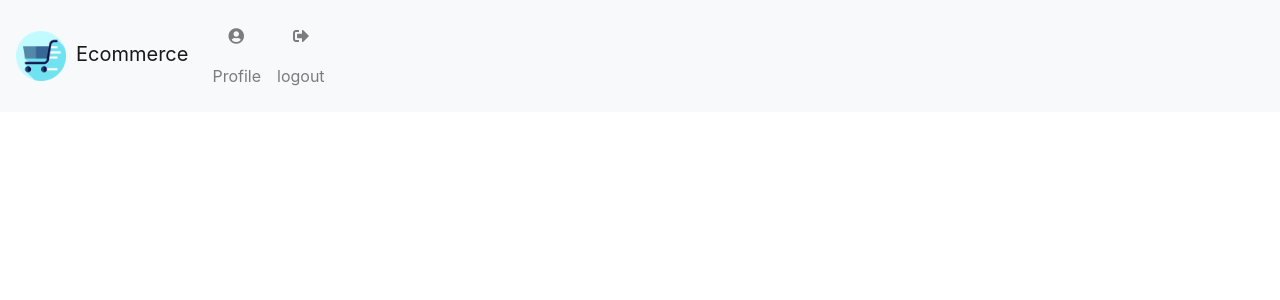
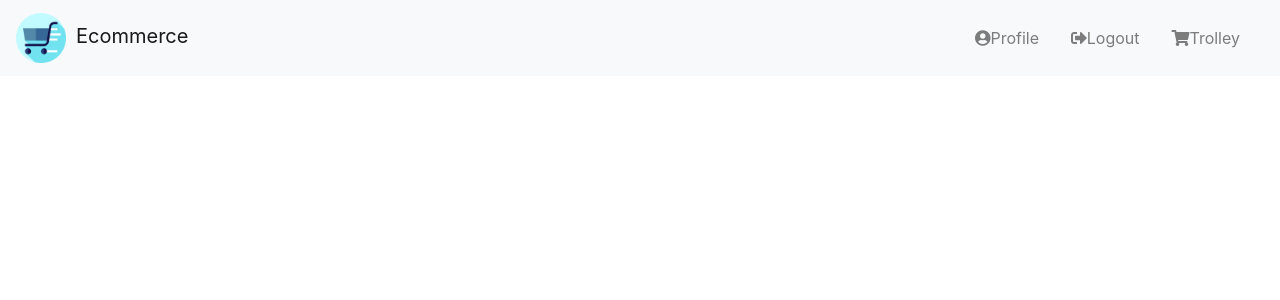
Before and after one commit to Luciano-Lima/ecommerce, a Django app: page / in a window 1280 px wide. Shown: the top 300 px of the page. Run offline with Django 3.2, Linux system fonts and the light colour scheme; the visitor is signed in with stand-in values (Sample User, id 1); some libraries are stand-ins or nearby versions.

Commit message:
Added shopping cart

```diff
--- a/templates/base.html
+++ b/templates/base.html
@@ -20,47 +20,46 @@
             <button class="navbar-toggler" type="button" data-toggle="collapse" data-target="#navbarsExampleDefault" aria-controls="navbarsExampleDefault" aria-expanded="false" aria-label="Toggle navigation">
                 <span class="navbar-toggler-icon"></span>
             </button>
-            <div class="collapse navbar-collapse" id="navbarsExampleDefault">
+            <div class="collapse navbar-collapse justify-content-end" id="navbarsExampleDefault">
                 <ul class="navbar navbar-nav navbar-right">
-                    <li class="nav-item">
-                        {% if user.is_authenticated %}
-                        <span><a class="nav-link" href="{% url 'profile' %}"><i class="fas fa-user-circle"></i></span><span>Profile</span></a>
+                    <li class="nav-item justify-content-center">
+                    {% if user.is_authenticated %}
+                        <a class="nav-link" href="{% url 'profile' %}"><i class="fas fa-user-circle"></i><span class="icon-nav-description">Profile</span></a>
                     </li>
-                    <li class="nav-item">
-                        <span><a class="nav-link" href="{% url 'logout' %}"><i class="fas fa-sign-out-alt"></i></span><span>logout</span></a>
-
+                    <li class="nav-item justify-content-center">
+                        <a class="nav-link" href="{% url 'logout' %}"><i class="fas fa-sign-out-alt"></i><span class="icon-nav-description">Logout</span></a>
                     </li>
+                        {% if number_of_items > 0 %}
+                    <li class="nav-item justify-content-center">
+                        <span class="test"><a class="nav-link" href="{% url 'view_cart' %}"><i class="fas fa-shopping-cart"></i><span class="cart-quantity rounded-circle">{{ number_of_items }}</span><span class="icon-nav-description">Trolley</span></a></span>
                         {% else %}
-                    <li class="nav-item">
-                        <span><a class="nav-link" href="{% url 'login' %}"><i class="fas fa-user-circle"></i></span><span>login</span></a>
-
+                        <a class="nav-link" href="{% url 'view_cart' %}"><i class="fas fa-shopping-cart"></i><span class="icon-nav-description">Trolley</span></a>
                     </li>
-                    <li class="nav-item">
-                        <span><a class="nav-link" href="{% url 'register' %}"><i class="fas fa-user-alt"></i></span><span>Register</span></a>
+                        {% endif %}
+                    {% else %}
+                    <li class="nav-item justify-content-center">
+                        <a class="nav-link" href="{% url 'login' %}"><i class="fas fa-user-circle"></i><span class="icon-nav-description">login</span></a>
                     </li>
-                    <li class="nav-item">
-                        <span><a class="nav-link" href="{% url 'view_cart' %}"><i class="fas fa-shopping-cart"></i></span>Trolley</span></a>
-
+                    <li class="nav-item justify-content-center">
+                        <a class="nav-link" href="{% url 'register' %}"><i class="fas fa-user-alt"></i><span class="icon-nav-description">Register</span></a>
+                    </li>
+                    <li class="nav-item justify-content-center">
+                        <a class="nav-link" href="{% url 'view_cart' %}"><i class="fas fa-shopping-cart"></i><span class="icon-nav-description"></span>Trolley</span></a>
                     </li>
                     {% endif %}
                 </ul>
             </div>
         </nav>
-        <hr>
-        <hr>
-        <hr>
-        <hr>
         {% if messages %}
         <div>
             {% for message in messages %}
                 {{ message }}
             {% endfor %}
         </div>
-        {% endif %}
+            {% endif %}
     </header>
-                {% block content %}{% endblock %}
+        {% block content %}{% endblock %}
     <footer>
-
     </footer>
     <script src="https://code.jquery.com/jquery-3.4.1.js" integrity="sha256-WpOohJOqMqqyKL9FccASB9O0KwACQJpFTUBLTYOVvVU=" crossorigin="anonymous"></script>
     <script src="https://cdnjs.cloudflare.com/ajax/libs/popper.js/1.14.7/umd/popper.min.js" integrity="sha384-UO2eT0CpHqdSJQ6hJty5KVphtPhzWj9WO1clHTMGa3JDZwrnQq4sF86dIHNDz0W1" crossorigin="anonymous"></script>
```
